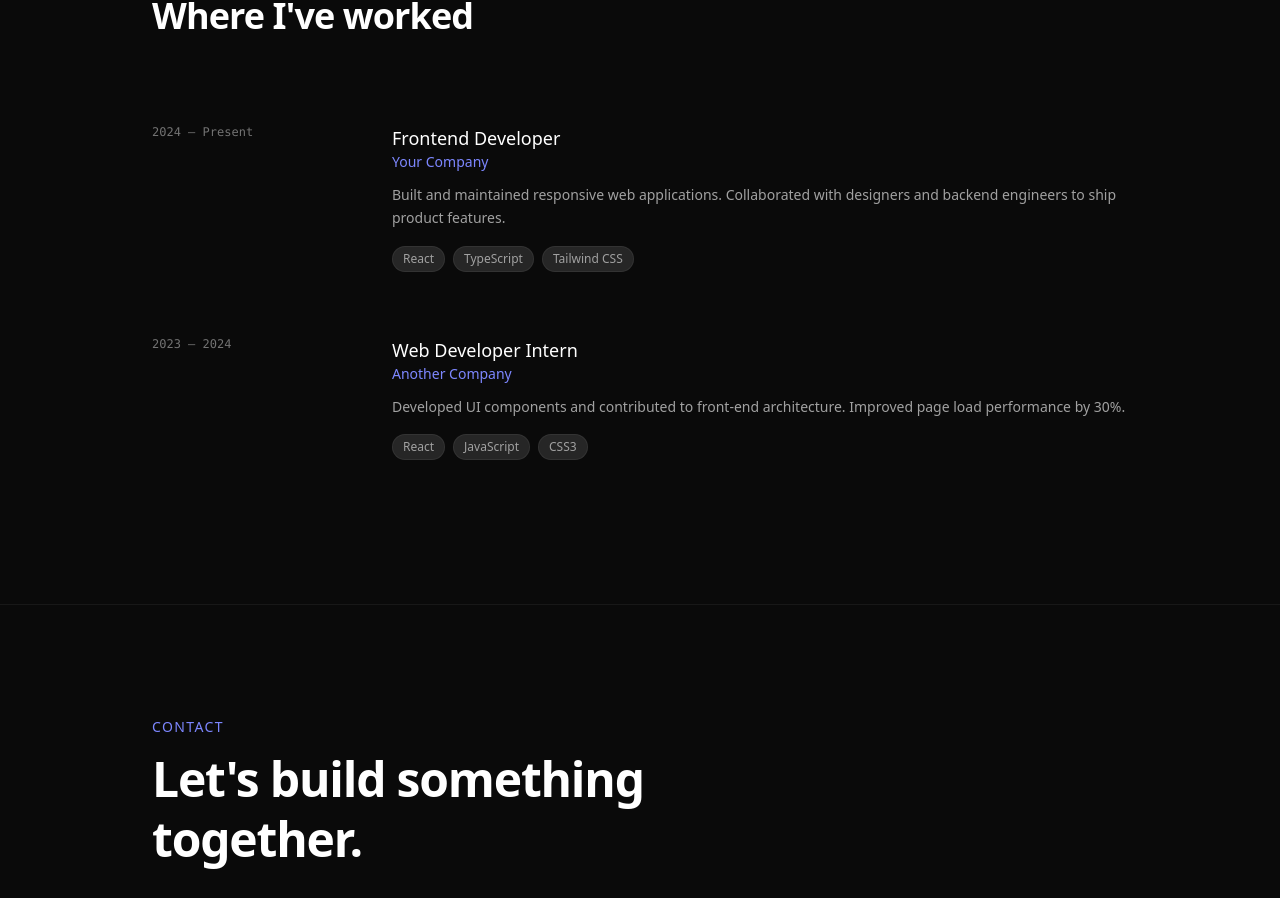
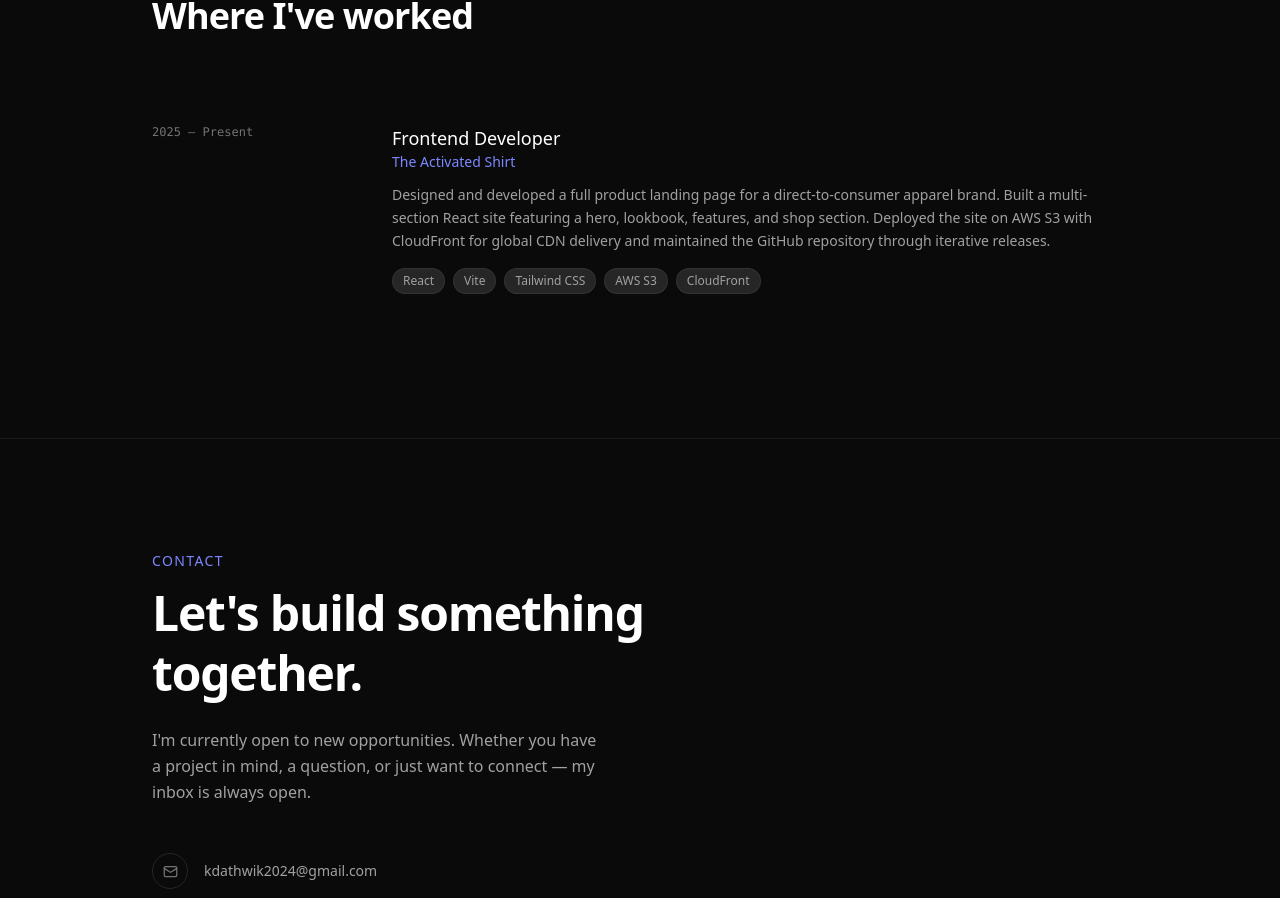
Before and after one commit to Dathwik/personal_portfolio, a React (Vite) app: page / in a window 1280 px wide. Shown: the part 2916-3814 px from the top of the page. Built offline with nearby package versions, Linux system fonts and the light colour scheme.

Commit message:
Update experience section with The Activated Shirt

```diff
--- a/src/data/index.js
+++ b/src/data/index.js
@@ -34,16 +34,9 @@ export const projects = [
 export const experience = [
   {
     role: "Frontend Developer",
-    company: "Your Company",
-    period: "2024 – Present",
-    description: "Built and maintained responsive web applications. Collaborated with designers and backend engineers to ship product features.",
-    tech: ["React", "TypeScript", "Tailwind CSS"],
-  },
-  {
-    role: "Web Developer Intern",
-    company: "Another Company",
-    period: "2023 – 2024",
-    description: "Developed UI components and contributed to front-end architecture. Improved page load performance by 30%.",
-    tech: ["React", "JavaScript", "CSS3"],
+    company: "The Activated Shirt",
+    period: "2025 – Present",
+    description: "Designed and developed a full product landing page for a direct-to-consumer apparel brand. Built a multi-section React site featuring a hero, lookbook, features, and shop section. Deployed the site on AWS S3 with CloudFront for global CDN delivery and maintained the GitHub repository through iterative releases.",
+    tech: ["React", "Vite", "Tailwind CSS", "AWS S3", "CloudFront"],
   },
 ];
```
